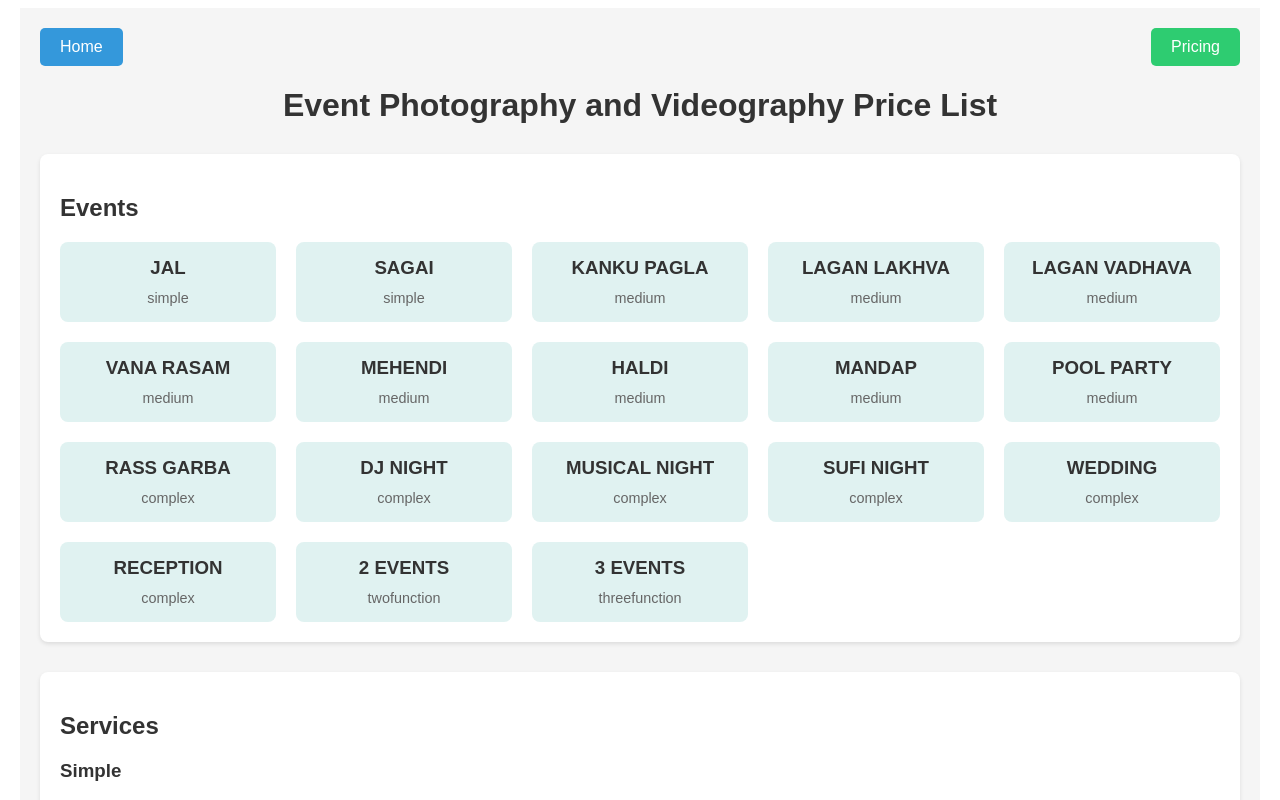
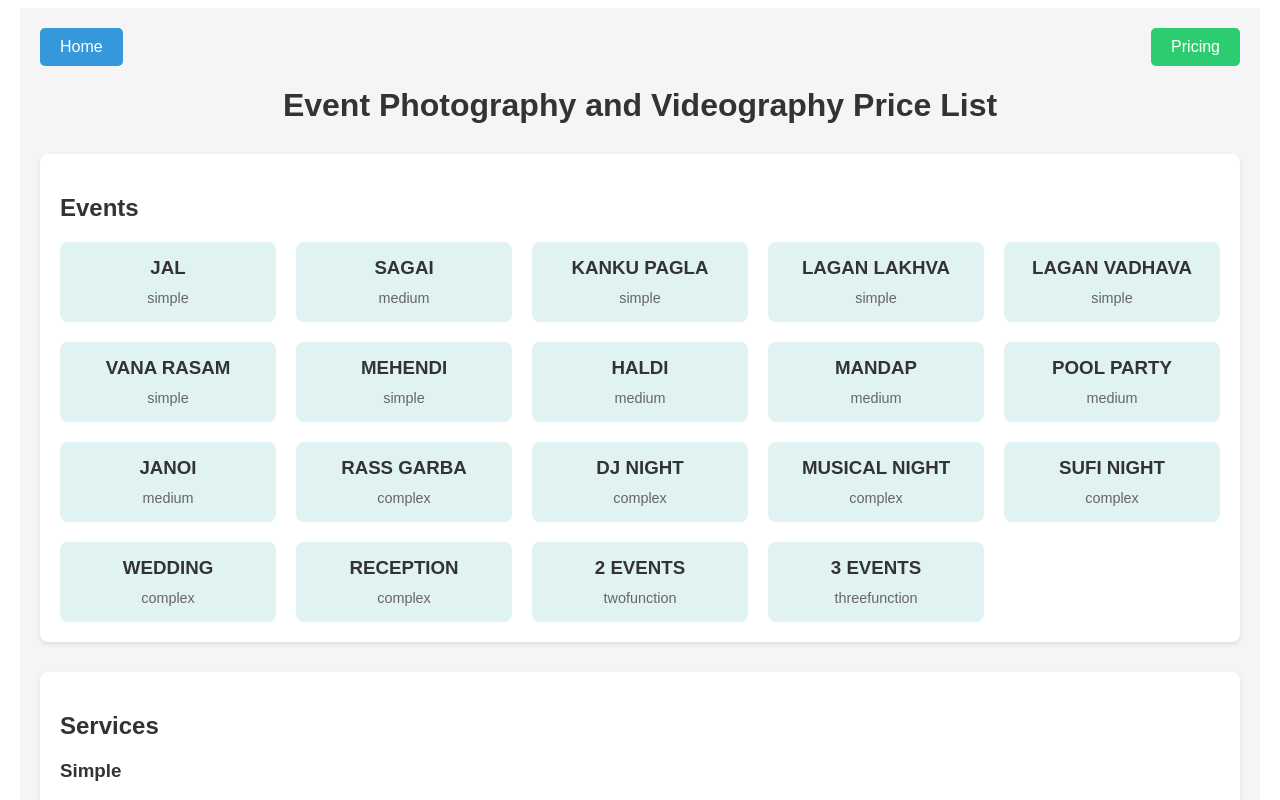
Before and after one commit to backendArchitect/quote-calculator, a Nuxt app: page /pricing in a window 1280 px wide. Shown: the top 800 px of the page. Built offline with nearby package versions, Linux system fonts and the light colour scheme.

Commit message:
Update: events categories

```diff
--- a/constants/pricingData.ts
+++ b/constants/pricingData.ts
@@ -1,14 +1,15 @@
 export const events = [
   { name: "JAL", category: "simple" },
-  { name: "SAGAI", category: "simple" },
-  { name: "KANKU PAGLA", category: "medium" },
-  { name: "LAGAN LAKHVA", category: "medium" },
-  { name: "LAGAN VADHAVA", category: "medium" },
-  { name: "VANA RASAM", category: "medium" },
-  { name: "MEHENDI", category: "medium" },
+  { name: "SAGAI", category: "medium" },
+  { name: "KANKU PAGLA", category: "simple" },
+  { name: "LAGAN LAKHVA", category: "simple" },
+  { name: "LAGAN VADHAVA", category: "simple" },
+  { name: "VANA RASAM", category: "simple" },
+  { name: "MEHENDI", category: "simple" },
   { name: "HALDI", category: "medium" },
   { name: "MANDAP", category: "medium" },
   { name: "POOL PARTY", category: "medium" },
+  { name: "JANOI", category: "medium" },
   { name: "RASS GARBA", category: "complex" },
   { name: "DJ NIGHT", category: "complex" },
   { name: "MUSICAL NIGHT", category: "complex" },
```
